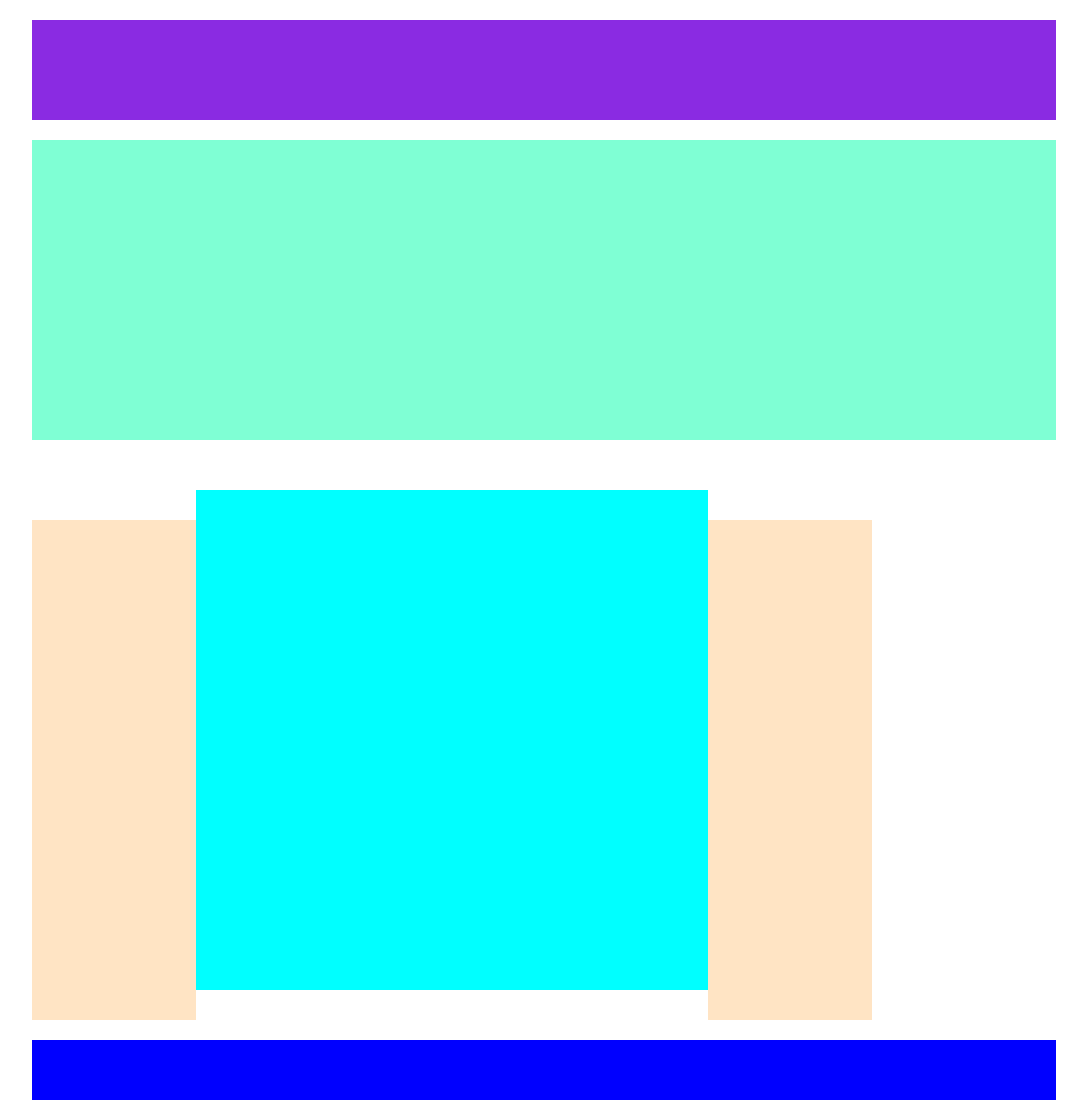
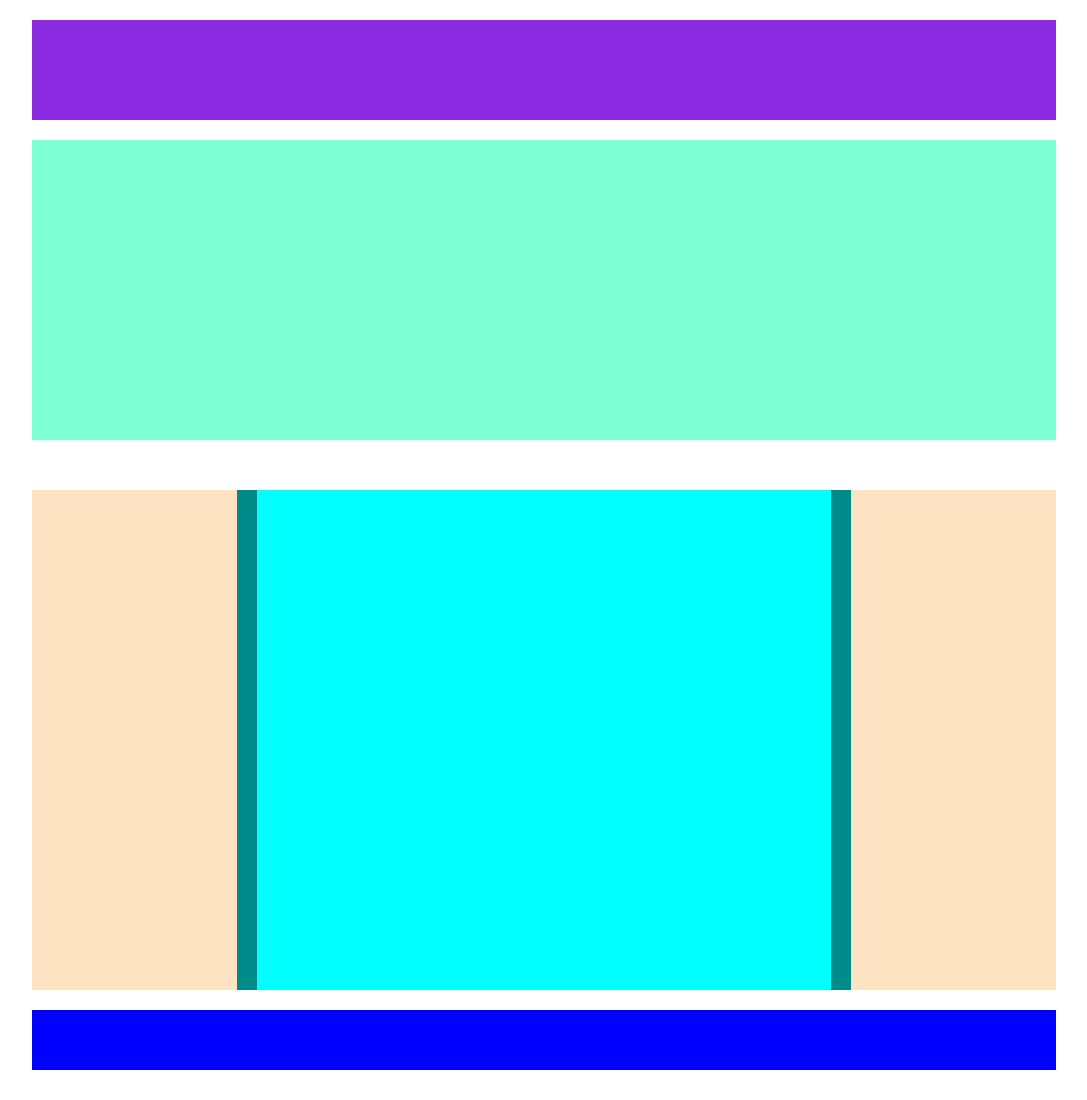
Before and after one commit to merlino79/htmlcss-struttura-wp, a plain HTML site: page index.html in a window 1280 px wide. Shown: the whole page, without its empty margins (96-1183 px from the left). After the commit the page ends 1070 px from the top, so only its background shows below. Drawn offline with Linux system fonts and the light colour scheme.

Commit message:
fine ma in lavorazione

```diff
--- a/css/style.css
+++ b/css/style.css
@@ -42,6 +42,7 @@ header{
 
 main{
   width: 100%;
+  background-color: darkcyan;
 }
 
 main aside, .contect  {
@@ -50,16 +51,17 @@ main aside, .contect  {
 }
 
 aside{
-  width: 16%;
+  width: 20%;
   height: 500px;
   background-color: bisque;
-  margin-top: 30px;
+
 }
 
 .contect{
-  width: 50%;
+  width: 56%;
   height: 500px;
   background-color: aqua;
+  margin: 0 2%;
 
 }
 
```
